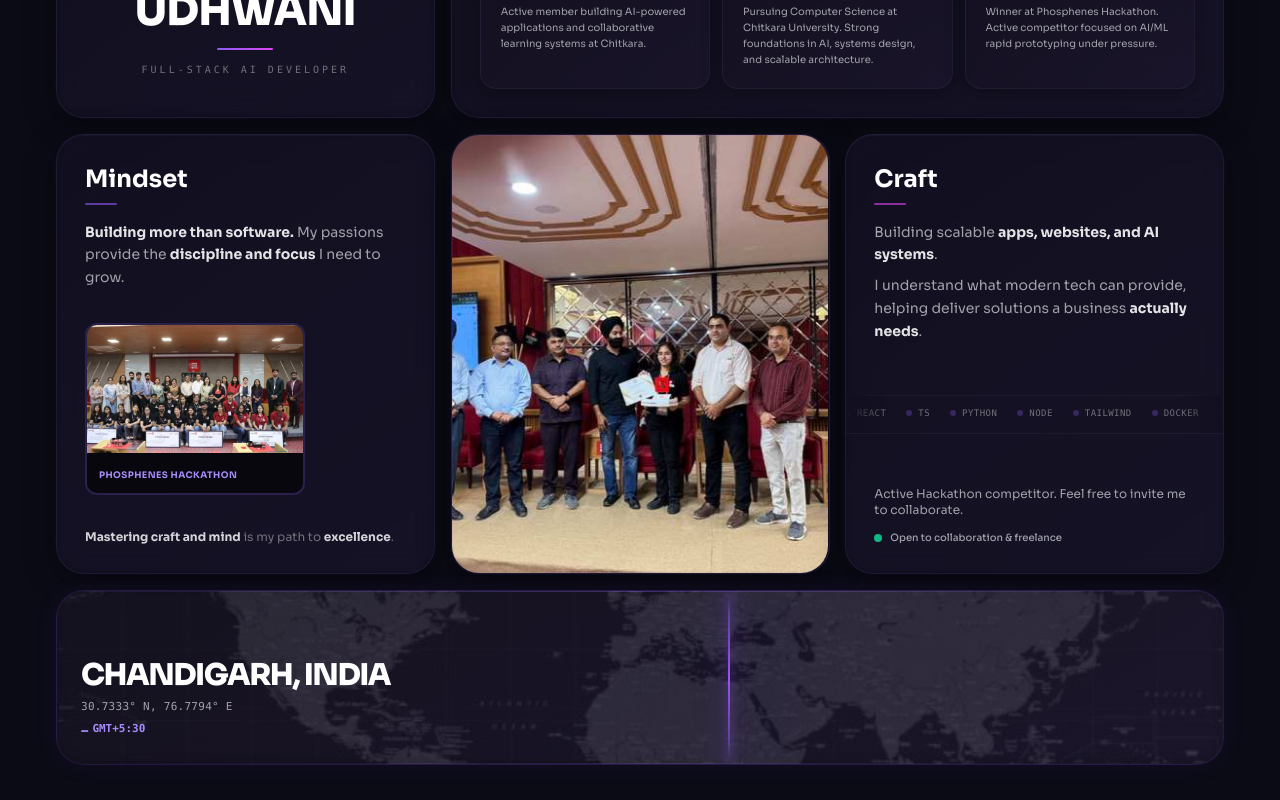
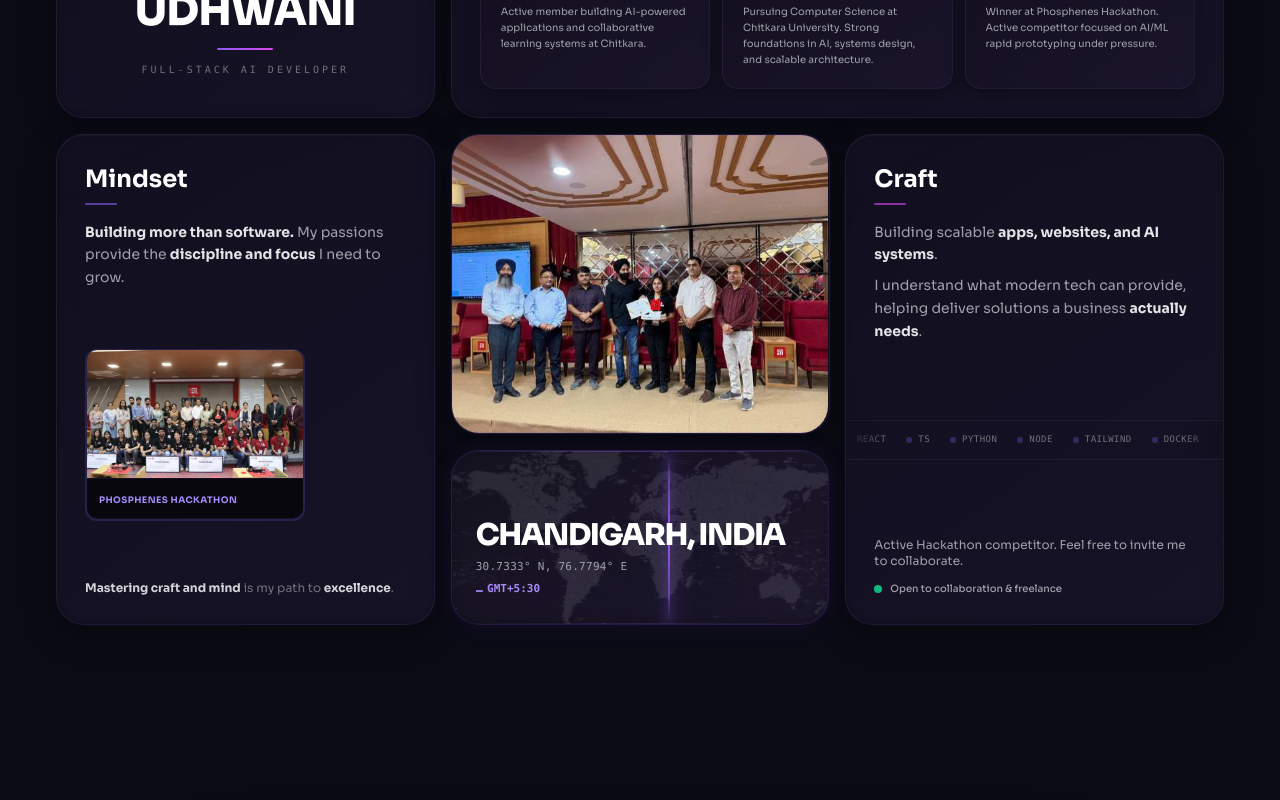
Before and after one commit to Pranjal0410/Portfolio-website, a React (Vite) app: page / in a window 1280 px wide. Shown: the part 1520-2320 px from the top of the page. Built offline with nearby package versions, Linux system fonts and the light colour scheme.

Commit message:
fixed bento succesfully

```diff
--- a/src/App.tsx
+++ b/src/App.tsx
@@ -223,7 +223,7 @@ function BentoAbout() {
   return (
     <section id="about" className="py-28 px-4 max-w-[1200px] mx-auto relative z-10">
       <AS><div className="text-center mb-16"><span className="text-sm font-bold text-violet-400 uppercase tracking-[0.2em]">About Me</span><h2 className="mt-4 text-4xl sm:text-5xl md:text-[64px] font-extrabold tracking-tighter text-white leading-[1]">Who I <span className="shimmer-text">Am</span></h2></div></AS>
-      <div className="grid grid-cols-3 gap-4" style={{gridTemplateRows:'210px 440px 175px auto'}}>
+      <div className="grid grid-cols-3 gap-4" style={{gridTemplateRows:'210px 300px 175px'}}>
         {/* Name */}
           <AS delay={50}><TiltCard className="h-full flex flex-col justify-center items-center text-center p-8">
             <h3 className="text-3xl md:text-[42px] font-extrabold tracking-tighter text-white leading-[1] mb-4" style={{letterSpacing:'-0.02em'}}>PRANJAL<br/>UDHWANI</h3>
@@ -240,7 +240,7 @@ function BentoAbout() {
           </TiltCard></AS>
 
           {/* Mindset */}
-          <AS delay={150}><TiltCard className="h-full p-7 flex flex-col justify-between">
+          <AS delay={150} className="row-span-2"><TiltCard className="h-full p-7 flex flex-col justify-between">
             <div><h4 className="text-2xl font-bold text-white mb-2">Mindset</h4><div className="h-0.5 w-8 bg-violet-500/60 rounded-full mb-4"/><p className="text-sm text-zinc-400 leading-relaxed"><strong className="text-zinc-200">Building more than software.</strong> My passions provide the <strong className="text-zinc-200">discipline and focus</strong> I need to grow.</p></div>
             <div className="mt-4 rounded-xl overflow-hidden border-2 border-violet-500/20 img-hover" style={{maxWidth:220}}><img src={HACKATHON} alt="Phosphenes Hackathon" className="w-full h-32 object-cover" loading="lazy"/><div className="bg-black/60 px-3 py-2"><span className="text-[9px] font-bold text-violet-400 uppercase tracking-wider">Phosphenes Hackathon</span></div></div>
             <p className="text-xs text-zinc-500 mt-4"><strong className="text-zinc-300">Mastering craft and mind</strong> is my path to <strong className="text-zinc-300">excellence</strong>.</p>
@@ -254,14 +254,14 @@ function BentoAbout() {
           </div></AS>
 
           {/* Craft */}
-          <AS delay={250}><TiltCard className="h-full flex flex-col justify-between overflow-hidden">
+          <AS delay={250} className="row-span-2"><TiltCard className="h-full flex flex-col justify-between overflow-hidden">
             <div className="p-7 pb-0"><h4 className="text-2xl font-bold text-white mb-2">Craft</h4><div className="h-0.5 w-8 bg-fuchsia-500/60 rounded-full mb-4"/><p className="text-sm text-zinc-400 leading-relaxed">Building scalable <strong className="text-zinc-200">apps, websites, and AI systems</strong>.</p><p className="text-sm text-zinc-400 leading-relaxed mt-2">I understand what modern tech can provide, helping deliver solutions a business <strong className="text-zinc-200">actually needs</strong>.</p></div>
             <div className="relative w-full py-3 border-y border-white/[0.04] my-3 overflow-hidden"><div className="absolute left-0 top-0 bottom-0 w-10 bg-gradient-to-r from-[rgba(18,16,32,1)] to-transparent z-10"/><div className="absolute right-0 top-0 bottom-0 w-10 bg-gradient-to-l from-[rgba(18,16,32,1)] to-transparent z-10"/><div className="animate-marquee">{[0,1].map(s=><div key={s} className="flex gap-5 items-center shrink-0 pr-5">{['Docker','Git','Next.js','React','TS','Python','Node','Tailwind'].map(t=><span key={`${s}-${t}`} className="text-[9px] font-mono font-medium text-zinc-500 uppercase tracking-wider whitespace-nowrap flex items-center gap-1.5 hover:text-violet-400 transition-colors cursor-default"><span className="w-1.5 h-1.5 rounded-sm bg-violet-500/30"/>{t}</span>)}</div>)}</div></div>
             <div className="p-7 pt-0"><p className="text-xs text-zinc-400 mb-3">Active Hackathon competitor. Feel free to invite me to collaborate.</p><div className="flex items-center gap-2"><span className="relative flex h-2 w-2"><span className="animate-ping absolute inline-flex h-full w-full rounded-full bg-emerald-400 opacity-75"/><span className="relative inline-flex rounded-full h-2 w-2 bg-emerald-500"/></span><span className="text-[10px] font-medium text-zinc-400">Open to collaboration & freelance</span></div></div>
           </TiltCard></AS>
 
           {/* Location */}
-          <AS delay={300} className="col-span-3"><div className="location-card h-full">
+          <AS delay={300} className="col-start-2"><div className="location-card h-full">
             <div className="absolute inset-0 opacity-[0.18]" style={{backgroundImage:`url(${WORLDMAP})`,backgroundSize:'cover',backgroundPosition:'center 40%',filter:'blur(0.3px) grayscale(100%)'}}/>
             <div className="absolute inset-0 opacity-[0.05]" style={{backgroundImage:'radial-gradient(circle,rgba(139,92,246,.4) .5px,transparent .5px)',backgroundSize:'12px 12px'}}/>
             <div className="absolute inset-0 opacity-[0.025]" style={{backgroundImage:'repeating-linear-gradient(0deg,transparent,transparent 3px,rgba(139,92,246,.15) 3px,rgba(139,92,246,.15) 4px)'}}/>
```
